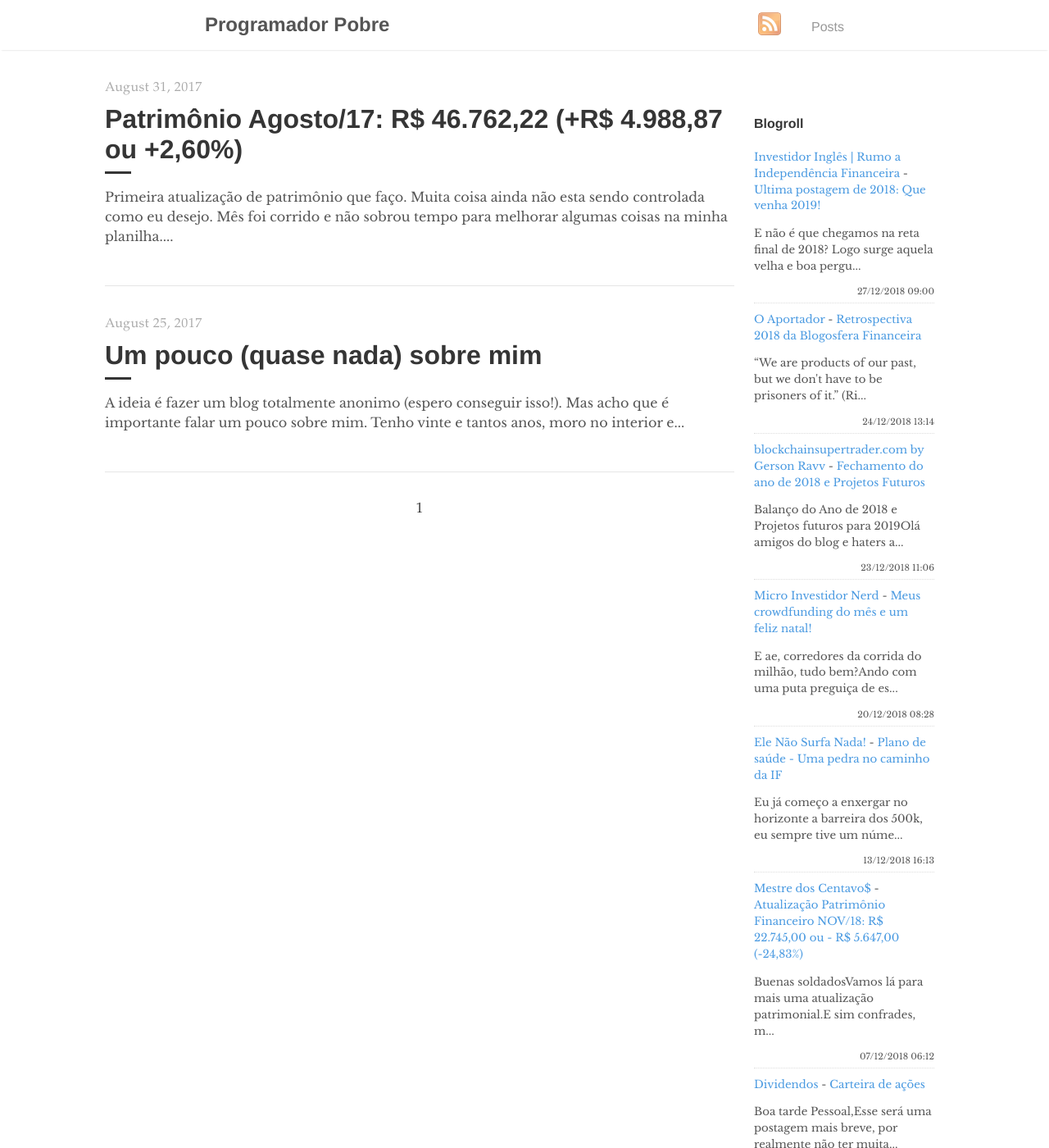
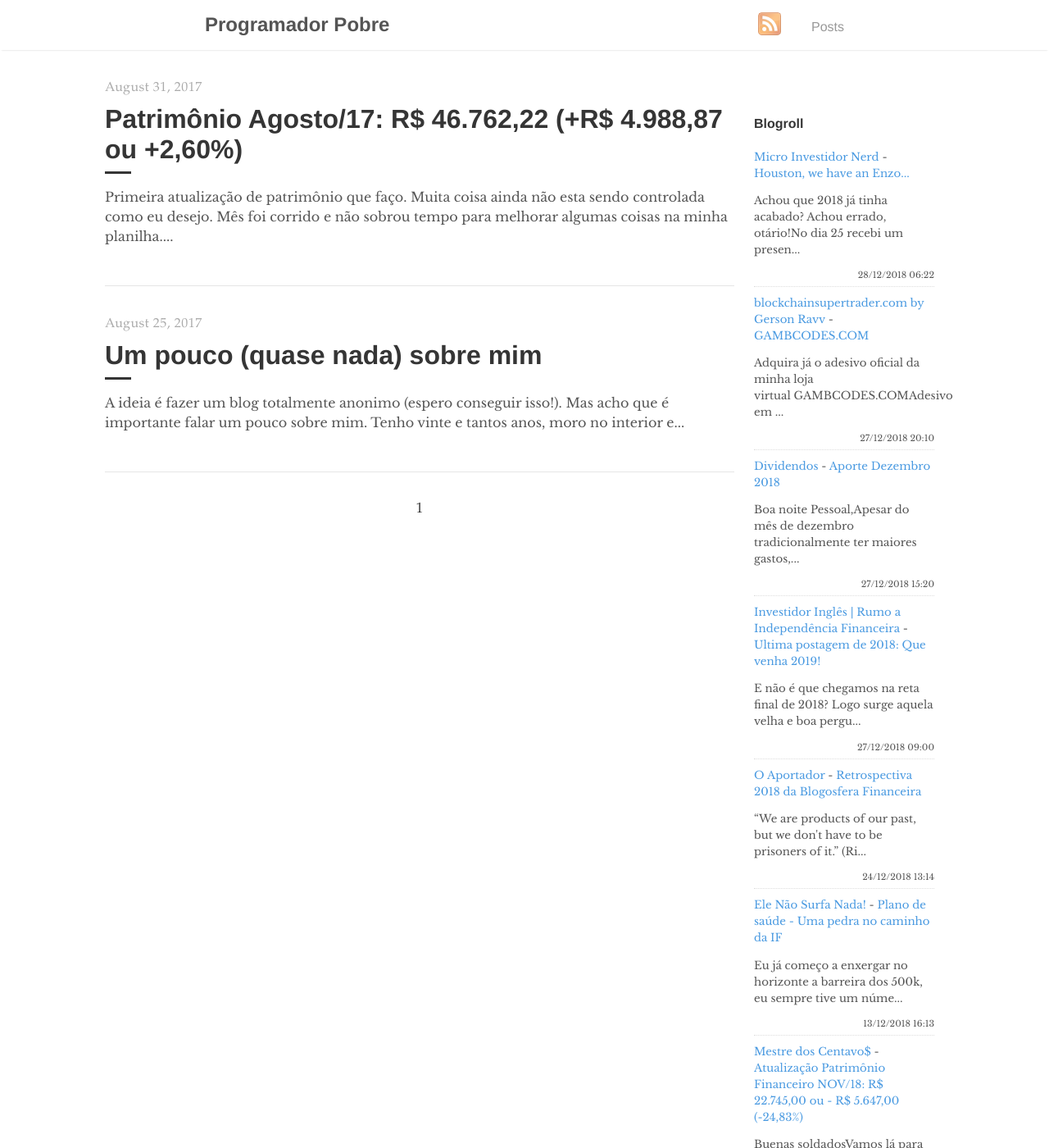
Before and after one commit to programadorpobre/programadorpobre.github.io, a Jekyll site: the page built from index.html, in a window 1280 px wide and 1400 px high. Shown: the whole window at 82% size. Built offline with Jekyll 4.4.1, drawn with Linux system fonts in a browser that asks for light colours; the list of posts is cut into pages by our own code; comment, search, counter and statistics services are not loaded.

Commit message:
[ci skip] travis #510

```diff
--- a/_includes/feed-entries.html
+++ b/_includes/feed-entries.html
@@ -1,3 +1,18 @@
+<div class="feed-entry">
+    <a class="feed-entry-site-name" href="https://microinvestidornerd.blogspot.com/">Micro Investidor Nerd</a> - <a class="feed-entry-title" href="https://microinvestidornerd.blogspot.com/2018/12/houston-we-have-enzo.html">Houston, we have an Enzo...</a>
+    <p class="feed-entry-summary">Achou que 2018 já tinha acabado? Achou errado, otário!No dia 25 recebi um presen...</p>
+    <time datetime="2018-12-28T06:22:00.000-08:00">28/12/2018 06:22</time>
+</div>
+<div class="feed-entry">
+    <a class="feed-entry-site-name" href="http://www.blockchainsupertrader.com/">blockchainsupertrader.com by Gerson Ravv</a> - <a class="feed-entry-title" href="http://www.blockchainsupertrader.com/2018/12/gambcodescom.html">GAMBCODES.COM</a>
+    <p class="feed-entry-summary">Adquira já o adesivo oficial da minha loja virtual&nbsp;GAMBCODES.COMAdesivo em ...</p>
+    <time datetime="2018-12-27T20:10:00.000-02:00">27/12/2018 20:10</time>
+</div>
+<div class="feed-entry">
+    <a class="feed-entry-site-name" href="http://bonsdividendos.blogspot.com/">Dividendos</a> - <a class="feed-entry-title" href="http://bonsdividendos.blogspot.com/2018/12/aporte-dezembro-2018.html">Aporte Dezembro 2018</a>
+    <p class="feed-entry-summary">Boa noite Pessoal,Apesar do mês de dezembro tradicionalmente ter maiores gastos,...</p>
+    <time datetime="2018-12-27T15:20:00.001-08:00">27/12/2018 15:20</time>
+</div>
 <div class="feed-entry">
     <a class="feed-entry-site-name" href="https://www.investidoringles.com/">Investidor Inglês | Rumo a Independência Financeira</a> - <a class="feed-entry-title" href="https://www.investidoringles.com/2018/12/ultima-postagem-de-2018-metas-2019.html">Ultima postagem de 2018: Que venha 2019!</a>
     <p class="feed-entry-summary"> E não é que chegamos na reta final de 2018? Logo surge aquela velha e boa pergu...</p>
@@ -7,16 +22,6 @@
     <a class="feed-entry-site-name" href="https://oaportadorfinanceiro.blogspot.com/">O Aportador</a> - <a class="feed-entry-title" href="https://oaportadorfinanceiro.blogspot.com/2018/12/retrospectiva-2018-da-blogosfera.html">Retrospectiva 2018 da Blogosfera Financeira</a>
     <p class="feed-entry-summary">“We are products of our past, but we don't have to be prisoners of it.”&nbsp;(Ri...</p>
     <time datetime="2018-12-24T13:14:00.000-02:00">24/12/2018 13:14</time>
-</div>
-<div class="feed-entry">
-    <a class="feed-entry-site-name" href="http://www.blockchainsupertrader.com/">blockchainsupertrader.com by Gerson Ravv</a> - <a class="feed-entry-title" href="http://www.blockchainsupertrader.com/2018/12/fechamento-do-ano-de-2018-e-projetos.html">Fechamento do ano de 2018 e Projetos Futuros</a>
-    <p class="feed-entry-summary">Balanço do Ano de 2018 e Projetos futuros para 2019Olá amigos do blog e haters a...</p>
-    <time datetime="2018-12-23T11:06:00.001-02:00">23/12/2018 11:06</time>
-</div>
-<div class="feed-entry">
-    <a class="feed-entry-site-name" href="https://microinvestidornerd.blogspot.com/">Micro Investidor Nerd</a> - <a class="feed-entry-title" href="https://microinvestidornerd.blogspot.com/2018/12/garra-animal-adagio-afonsinho.html">Meus crowdfunding do mês e um feliz natal!</a>
-    <p class="feed-entry-summary">E ae, corredores da corrida do milhão, tudo bem?Ando com uma puta preguiça de es...</p>
-    <time datetime="2018-12-20T08:28:00.000-08:00">20/12/2018 08:28</time>
 </div>
 <div class="feed-entry">
     <a class="feed-entry-site-name" href="https://elenaosurfanada.blogspot.com/">Ele Não Surfa Nada!</a> - <a class="feed-entry-title" href="https://elenaosurfanada.blogspot.com/2018/12/plano-de-saude-uma-pedra-no-caminho-da.html">Plano de saúde - Uma pedra no caminho da IF</a>
@@ -29,11 +34,6 @@
     <time datetime="2018-12-07T06:12:00.004-08:00">07/12/2018 06:12</time>
 </div>
 <div class="feed-entry">
-    <a class="feed-entry-site-name" href="http://bonsdividendos.blogspot.com/">Dividendos</a> - <a class="feed-entry-title" href="http://bonsdividendos.blogspot.com/2018/12/carteira-de-acoes.html">Carteira de ações</a>
-    <p class="feed-entry-summary">Boa tarde Pessoal,Esse será uma postagem mais breve, por realmente não ter muita...</p>
-    <time datetime="2018-12-06T12:03:00.000-08:00">06/12/2018 12:03</time>
-</div>
-<div class="feed-entry">
     <a class="feed-entry-site-name" href="https://alemdapoupanca.blogspot.com/">Além da poupança</a> - <a class="feed-entry-title" href="https://alemdapoupanca.blogspot.com/2018/12/fechamento-novembro-de-2018.html">Fechamento – Novembro de 2018</a>
     <p class="feed-entry-summary">Mês sem grandes surpresas, de diferente apenas as definições dos ministros do go...</p>
     <time datetime="2018-12-02T08:35:00.001-02:00">02/12/2018 08:35</time>
```
